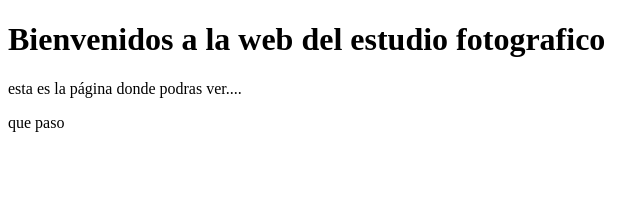
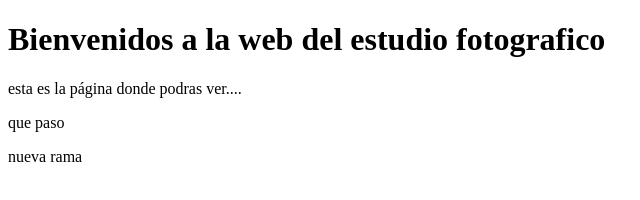
Before and after one commit to PeterSKC/pagina-web, a plain HTML site: page index.html in a window 1280 px wide. Shown: the full height of the page, 0-640 px from the left. Drawn offline with Linux system fonts and the light colour scheme.

Commit message:
nueva mod
nueva modificación para la nueva rama

```diff
--- a/index.html
+++ b/index.html
@@ -9,5 +9,6 @@
 <h1>Bienvenidos a la web del estudio fotografico</h1>
 <p>esta es la página donde podras ver....</p>
 <p>que paso</p>
+<p>nueva rama</p>
 </body>
 </html>
```
